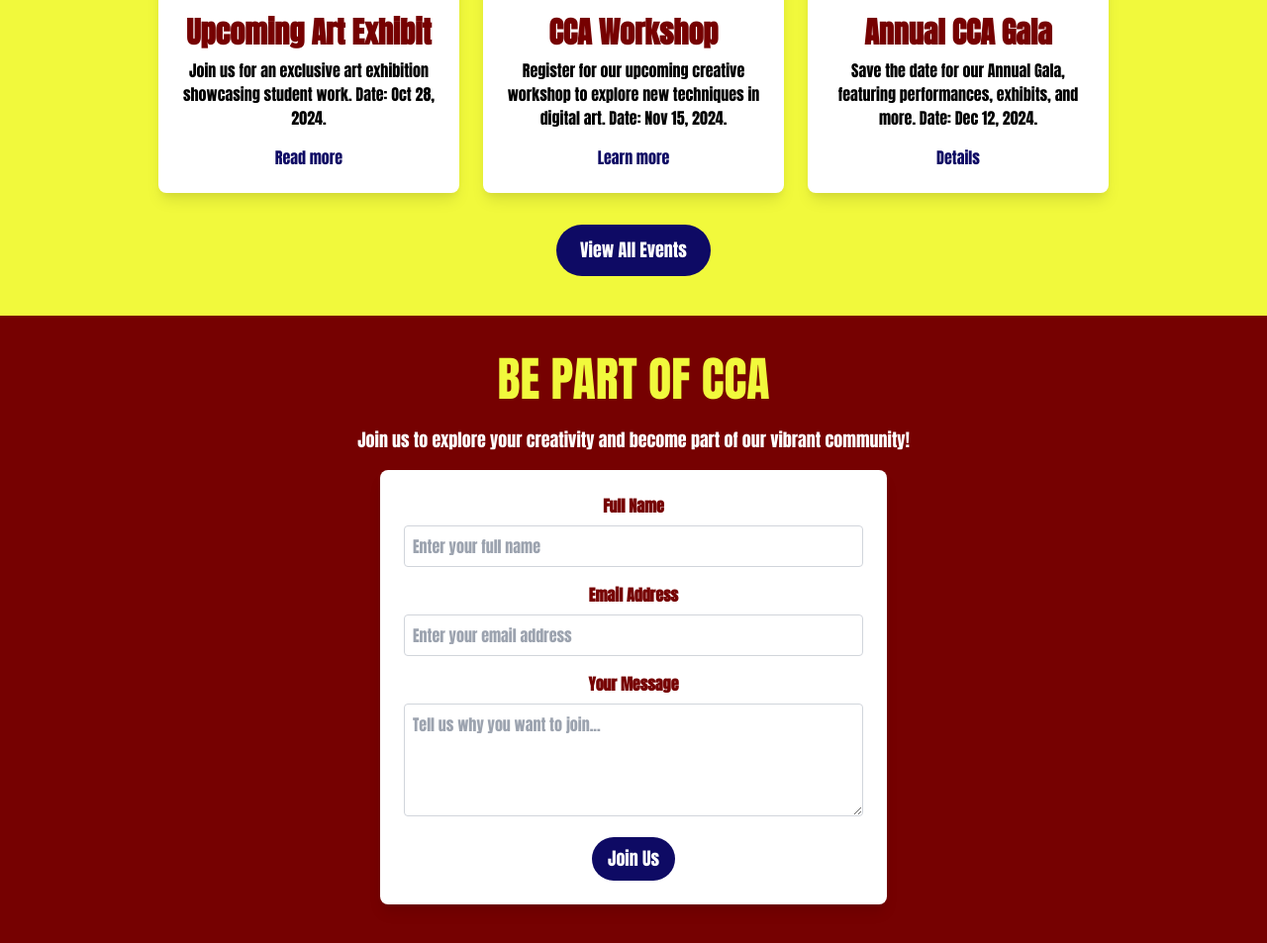
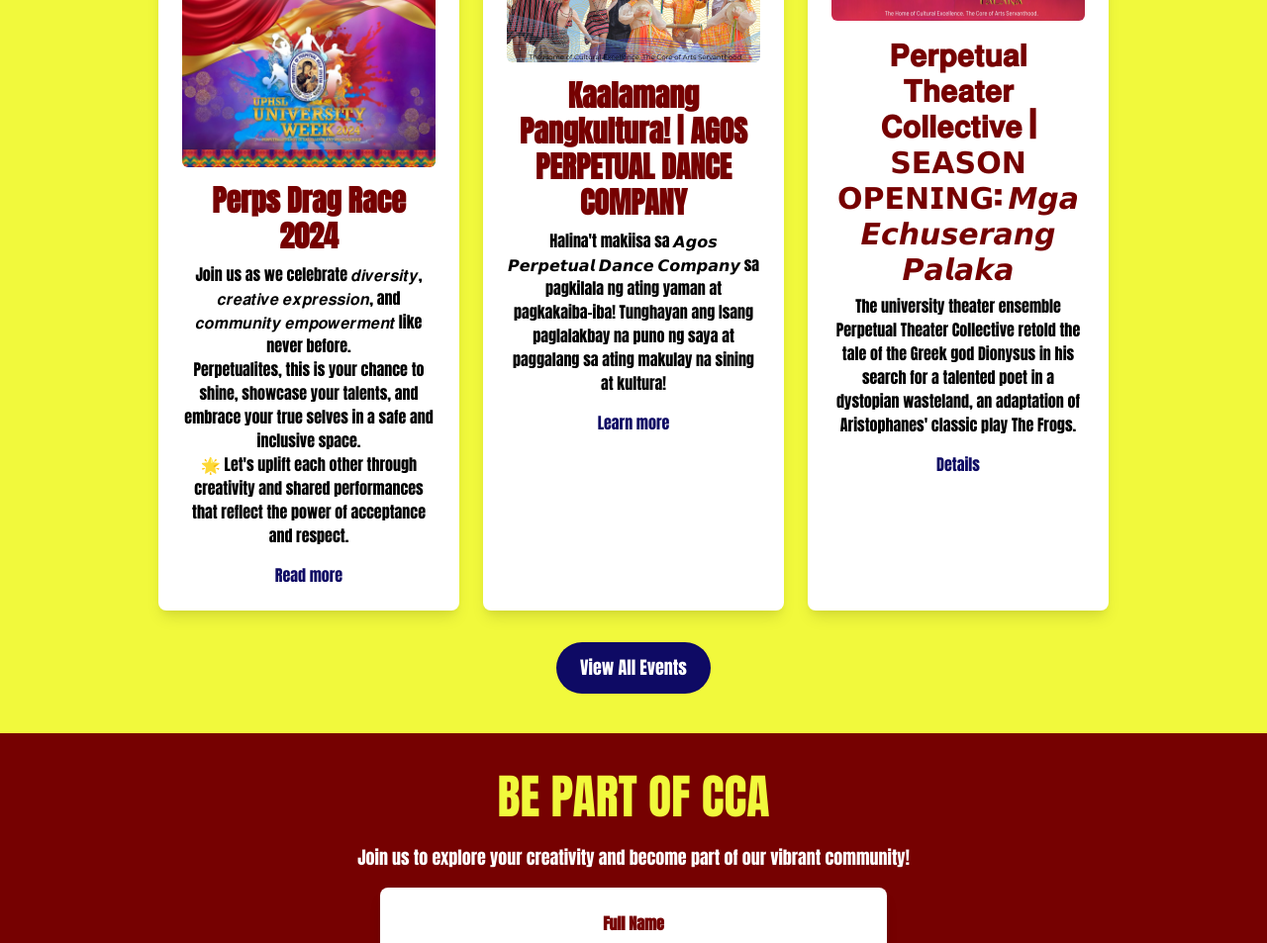
Before and after one commit to JoseMejarito/CreativeShowcase, a PHP site: page / in a window 1280 px wide. Shown: the part 2724-3677 px from the top of the page at 99% size. Run offline with PHP 8.4, Linux system fonts and the light colour scheme.

Commit message:
Nov.4.2024.11:29PM[WithNews1-3]

```diff
--- /dev/null
+++ b/CreativeShowcase/Read_Me.txt
@@ -0,0 +1,4 @@
+Read Me
+1. Create a database named “Creative_Showcase”
+2. Import “db_tables.sql” to the database
+3. Run “index.php”
--- a/CreativeShowcase/index.php
+++ b/CreativeShowcase/index.php
@@ -44,23 +44,25 @@
 
         <div class="grid grid-cols-1 md:grid-cols-2 lg:grid-cols-3 gap-6 px-8 md:px-20 lg:px-40">
             <div class="bg-white p-6 rounded-lg shadow-lg">
-                <img src="public/news1.png" alt="Event 1" class="w-full h-48 object-cover mb-4 rounded-md">
-                <h3 class="text-3xl font-bold text-uphsl-maroon">Upcoming Art Exhibit</h3>
-                <p class="text-md text-black mt-2">Join us for an exclusive art exhibition showcasing student work. Date: Oct 28, 2024.</p>
+                <img src="public/news1.jpg" alt="Event 1" class="w-full h-50 object-cover mb-4 rounded-md">
+                <h3 class="text-3xl font-bold text-uphsl-maroon">Perps Drag Race 2024</h3>
+                <p class="text-md text-black mt-2">Join us as we celebrate 𝒅𝒊𝒗𝒆𝒓𝒔𝒊𝒕𝒚, 𝒄𝒓𝒆𝒂𝒕𝒊𝒗𝒆 𝒆𝒙𝒑𝒓𝒆𝒔𝒔𝒊𝒐𝒏, and 𝒄𝒐𝒎𝒎𝒖𝒏𝒊𝒕𝒚 𝒆𝒎𝒑𝒐𝒘𝒆𝒓𝒎𝒆𝒏𝒕 like never before.
+                    <br>Perpetualites, this is your chance to shine, showcase your talents, and embrace your true selves in a safe and inclusive space.
+                    <br>🌟 Let's uplift each other through creativity and shared performances that reflect the power of acceptance and respect.</p>
                 <a href="#" class="text-uphsl-blue mt-4 inline-block">Read more</a>
             </div>
 
             <div class="bg-white p-6 rounded-lg shadow-lg">
-                <img src="public/news2.png" alt="Event 2" class="w-full h-48 object-cover mb-4 rounded-md">
-                <h3 class="text-3xl font-bold text-uphsl-maroon">CCA Workshop</h3>
-                <p class="text-md text-black mt-2">Register for our upcoming creative workshop to explore new techniques in digital art. Date: Nov 15, 2024.</p>
+                <img src="public/news2.jpg" alt="Event 2" class="w-full h-50 object-cover mb-4 rounded-md">
+                <h3 class="text-3xl font-bold text-uphsl-maroon">Kaalamang Pangkultura! | AGOS PERPETUAL DANCE COMPANY</h3>
+                <p class="text-md text-black mt-2">Halina't makiisa sa 𝘼𝙜𝙤𝙨 𝙋𝙚𝙧𝙥𝙚𝙩𝙪𝙖𝙡 𝘿𝙖𝙣𝙘𝙚 𝘾𝙤𝙢𝙥𝙖𝙣𝙮 sa pagkilala ng ating yaman at pagkakaiba-iba! Tunghayan ang Isang paglalakbay na puno ng saya at paggalang sa ating makulay na sining at kultura!</p>
                 <a href="#" class="text-uphsl-blue mt-4 inline-block">Learn more</a>
             </div>
 
             <div class="bg-white p-6 rounded-lg shadow-lg">
-                <img src="public/news3.png" alt="Event 3" class="w-full h-48 object-cover mb-4 rounded-md">
-                <h3 class="text-3xl font-bold text-uphsl-maroon">Annual CCA Gala</h3>
-                <p class="text-md text-black mt-2">Save the date for our Annual Gala, featuring performances, exhibits, and more. Date: Dec 12, 2024.</p>
+                <img src="public/news3.jpg" alt="Event 3" class="w-full h-50 object-cover mb-4 rounded-md">
+                <h3 class="text-3xl font-bold text-uphsl-maroon">𝐏𝐞𝐫𝐩𝐞𝐭𝐮𝐚𝐥 𝐓𝐡𝐞𝐚𝐭𝐞𝐫 𝐂𝐨𝐥𝐥𝐞𝐜𝐭𝐢𝐯𝐞 | 𝗦𝗘𝗔𝗦𝗢𝗡 𝗢𝗣𝗘𝗡𝗜𝗡𝗚: 𝙈𝙜𝙖 𝙀𝙘𝙝𝙪𝙨𝙚𝙧𝙖𝙣𝙜 𝙋𝙖𝙡𝙖𝙠𝙖</h3>
+                <p class="text-md text-black mt-2">The university theater ensemble Perpetual Theater Collective retold the tale of the Greek god Dionysus in his search for a talented poet in a dystopian wasteland, an adaptation of Aristophanes' classic play The Frogs.</p>
                 <a href="#" class="text-uphsl-blue mt-4 inline-block">Details</a>
             </div>
         </div>
```
Also changed, not shown: CreativeShowcase/public/news1.jpg (added), CreativeShowcase/public/news2.jpg (added), CreativeShowcase/public/news3.jpg (added).
